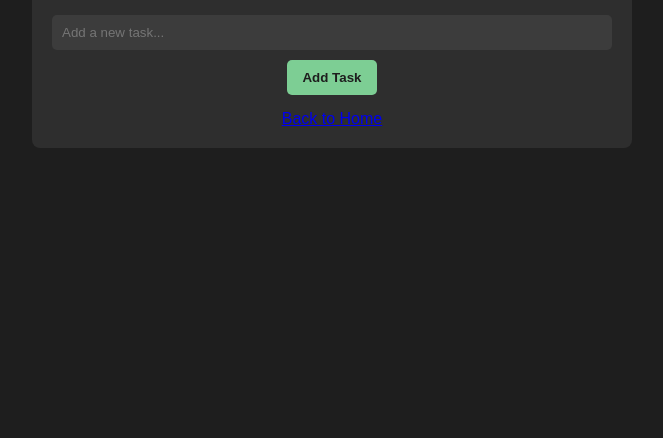
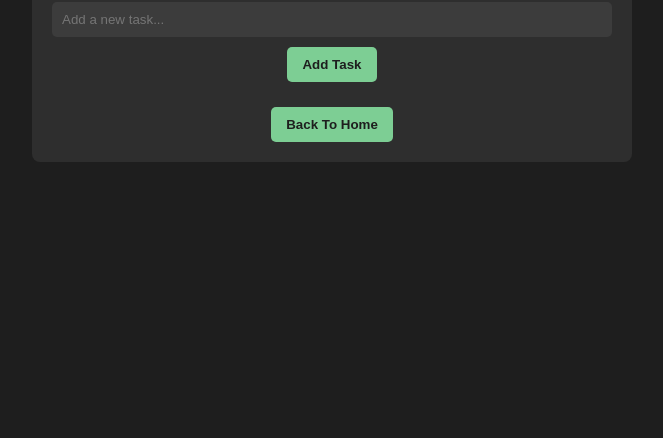
Before and after one commit to ShrishailMN/To-Do-Notes-App, a plain HTML site: page tasks.html in a window 1280 px wide. Shown: the part 362-800 px from the top of the page, without its empty margins (308-971 px from the left). Drawn offline with Linux system fonts and the light colour scheme.

Commit message:
Update tasks.html

```diff
--- a/tasks.html
+++ b/tasks.html
@@ -12,7 +12,7 @@
         <input type="text" id="task-input" placeholder="Add a new task...">
         <button onclick="addTask()">Add Task</button>
         <ul id="task-list"></ul>
-        <a href="index.html" class="button">Back to Home</a>
+        <a href="index.html" class="button"><button>Back To Home</button></a>
     </div>
 
     <script src="script-tasks.js"></script>
```
